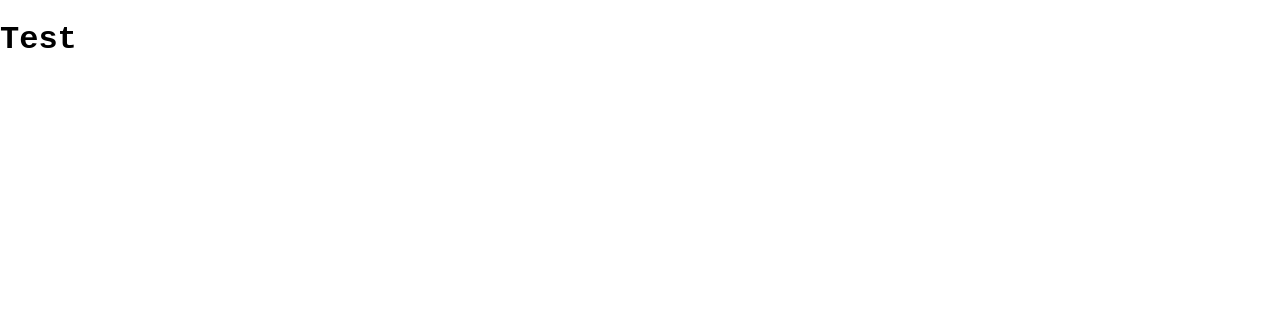
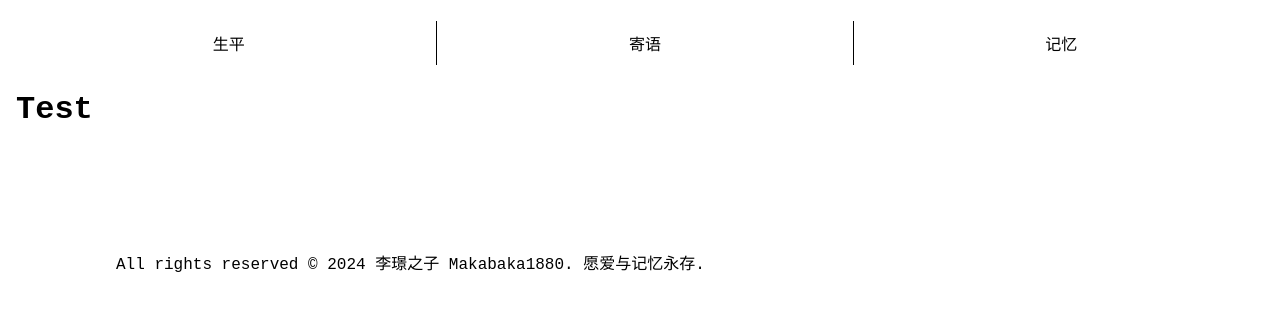
Before and after one commit to minc-nice-100/epitaph-frontend, a Vue app: page /messages in a window 1280 px wide. Shown: the top 310 px of the page. Built offline with nearby package versions, Linux system fonts and the light colour scheme.

Commit message:
Fix router

```diff
--- a/src/App.vue
+++ b/src/App.vue
@@ -1,5 +1,4 @@
 <script setup>
-import Home from './views/Home.vue';
 import './style.css'
 </script>
 
--- a/src/views/Home.vue
+++ b/src/views/HomeView.vue
@@ -1,19 +1,12 @@
 <template>
-    <SafeArea>
-        <NavBar />
         <Hero class="padding-v"/>
         <Intro />
         <Epitaph />
-        <FooterNote />
-    </SafeArea>
 </template>
 
 <script setup>
 import '@/style.css'
-import NavBar from '@/components/NavBar.vue'
 import Hero from '@/components/Hero.vue'
 import Intro from '@/components/Intro.vue'
 import Epitaph from '@/components/Epitaph.vue'
-import FooterNote from '@/components/FooterNote.vue'
-import SafeArea from '@/components/SafeArea.vue'
 </script>
--- /dev/null
+++ b/src/views/MainView.vue
@@ -0,0 +1,15 @@
+<template>
+    <SafeArea>
+        <NavBar />
+        <RouterView />
+        <FooterNote />
+    </SafeArea>
+</template>
+
+<script setup>
+import '@/style.css'
+import { RouterView } from 'vue-router'
+import NavBar from '@/components/NavBar.vue'
+import FooterNote from '@/components/FooterNote.vue'
+import SafeArea from '@/components/SafeArea.vue'
+</script>
```
Also changed, not shown: src/router.js (+17 -8 lines), src/components/FooterNote.vue (line endings or trailing spaces).
